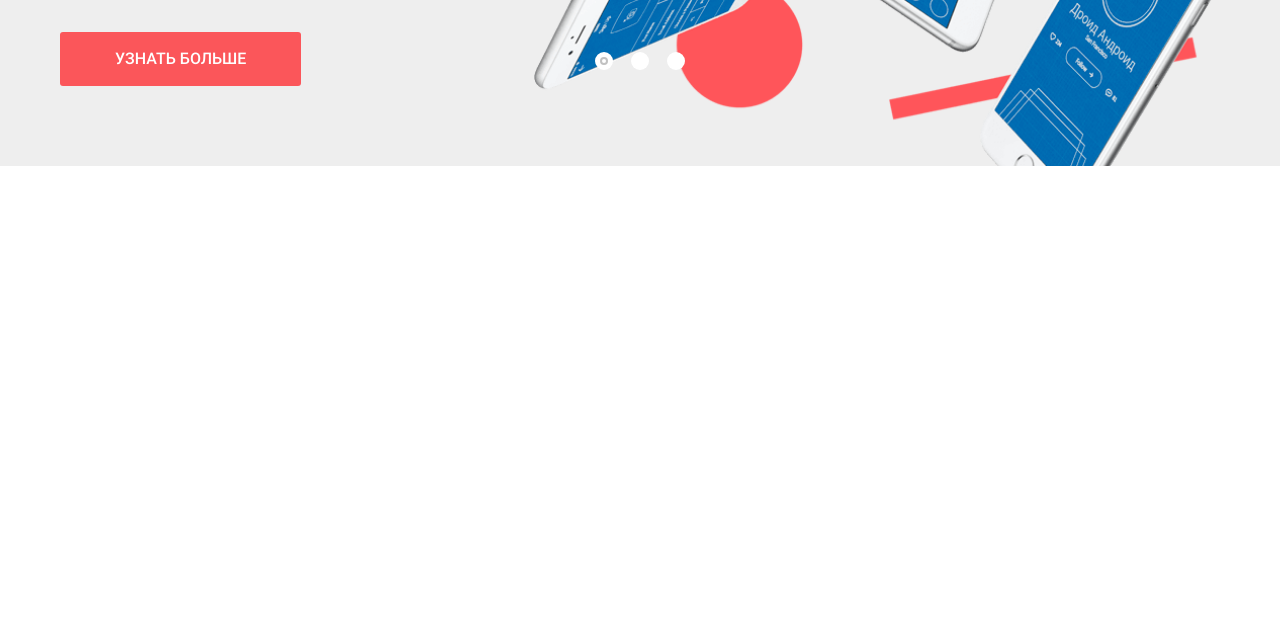
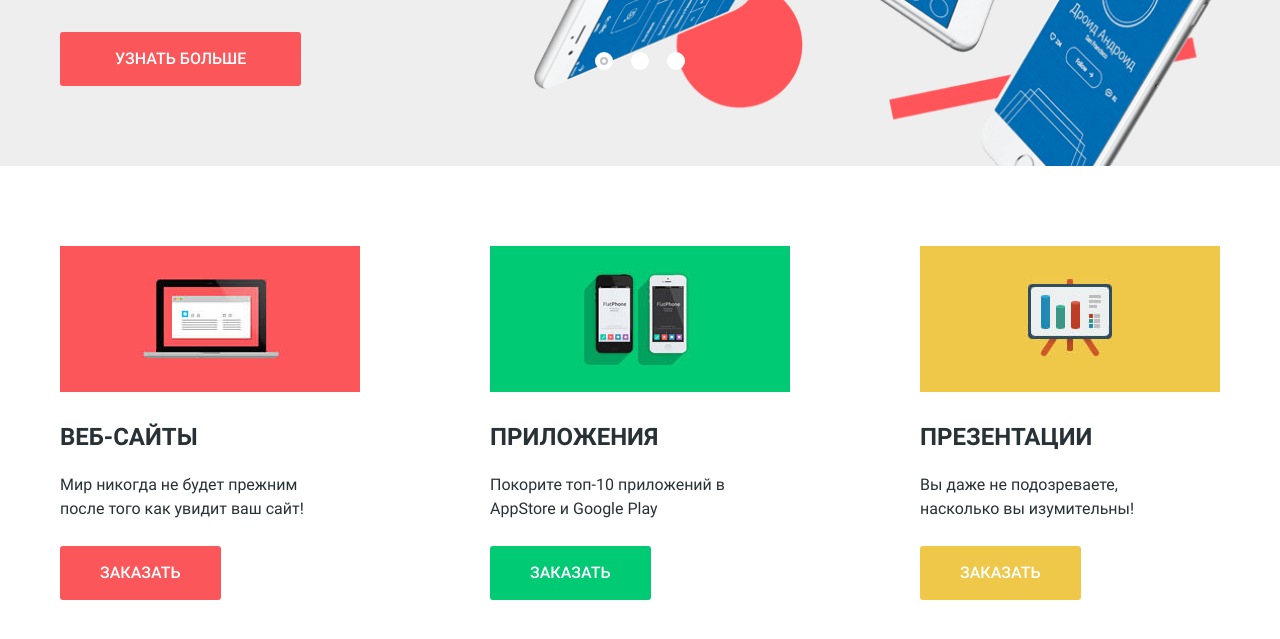
Before and after one commit to Muhammadjewel/nerds, a website: page index.html in a window 1280 px wide. Shown: the part 387-1026 px from the top of the page. Before the commit the page ends 800 px from the top, so only its background shows below. Drawn offline with nearby package versions, Linux system fonts and the light colour scheme.

Commit message:
Create services section

```diff
--- a/css/styles.css
+++ b/css/styles.css
@@ -90,6 +90,24 @@ img {
 }
 .button--red:active {
   background-color: #d7373b;
+}
+.button--green {
+  background-color: #00ca74;
+}
+.button--green:hover {
+  background-color: #00bc6c;
+}
+.button--green:active {
+  background-color: #00aa62;
+}
+.button--yellow {
+  background-color: #efc84a;
+}
+.button--yellow:hover {
+  background-color: #eab534;
+}
+.button--yellow:active {
+  background-color: #e5a722;
 }
 /* SITE-HEADER */
 .site-header {
@@ -273,6 +291,38 @@ img {
   margin-top: 0;
   margin-bottom: 35px;
 }
+/* Services */
+.services {
+  padding: 80px 0;
+}
+.services__list {
+  display: flex;
+  justify-content: space-between;
+  padding: 0;
+  margin: 0;
+  list-style-type: none;
+}
+.service {
+  width: 300px;
+}
+.service__img {
+  width: 300px;
+  height: 146px;
+  margin-bottom: 23px;
+  object-fit: cover;
+}
+.service__name {
+  margin-top: 0;
+  margin-bottom: 21px;
+  font-size: 24px;
+  line-height: 30px;
+  text-transform: uppercase;
+}
+.service__text {
+  padding-right: 20px;
+  margin-top: 0;
+  margin-bottom: 25px;
+}
 /* Retina screen media query */
 @media
   only screen and (-webkit-min-device-pixel-ratio: 2),
--- a/index.html
+++ b/index.html
@@ -102,6 +102,33 @@
       </div>
     </section>
 
+
+    <section class="services">
+      <div class="container">
+        <h2 class="visually-hidden">Сервисы компании</h2>
+        <ul class="services__list">
+          <li class="service">
+            <img class="service__img" src="img/illustration-web.jpg" alt="Illustration of laptop with browser shown in it" width="300" height="146" srcset="img/illustration-web.jpg 1x, img/illustration-web@2x.jpg 2x">
+            <h3 class="service__name">Веб-сайты</h3>
+            <p class="service__text">Мир никогда не будет прежним после того как увидит ваш сайт!</p>
+            <a class="button button--red" href="#">Заказать</a>
+          </li>
+          <li class="service">
+            <img class="service__img" src="img/illustration-app.jpg" alt="Illustration of two mobile devices" width="300" height="146" srcset="img/illustration-app.jpg 1x, img/illustration-app@2x.jpg 2x">
+            <h3 class="service__name">Приложения</h3>
+            <p class="service__text">Покорите топ-10 приложений в AppStore и Google Play</p>
+            <a class="button button--green" href="#">Заказать</a>
+          </li>
+          <li class="service">
+            <img class="service__img" src="img/illustration-presentation.jpg" alt="Illustration of presentation slides" width="300" height="146" srcset="img/illustration-presentation.jpg 1x, img/illustration-presentation@2x.jpg 2x">
+            <h3 class="service__name">Презентации</h3>
+            <p class="service__text">Вы даже не подозреваете, насколько вы изумительны!</p>
+            <a class="button button--yellow" href="#">Заказать</a>
+          </li>
+        </ul>
+      </div>
+    </section>
+
   </main>
 
 
```
Also changed, not shown: img/illustration-app.jpg (added), img/illustration-app@2x.jpg (added), img/illustration-presentation.jpg (added), img/illustration-presentation@2x.jpg (added), img/illustration-web.jpg (added), img/illustration-web@2x.jpg (added).
